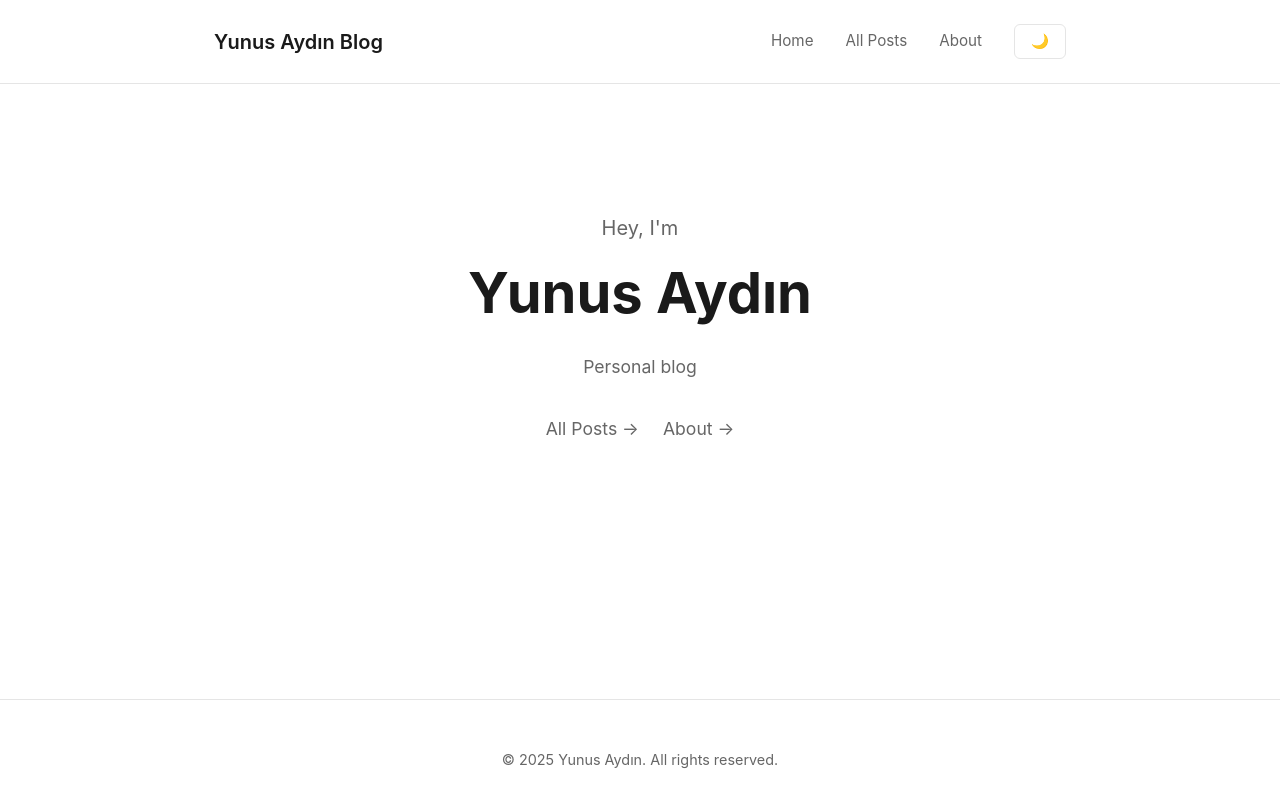
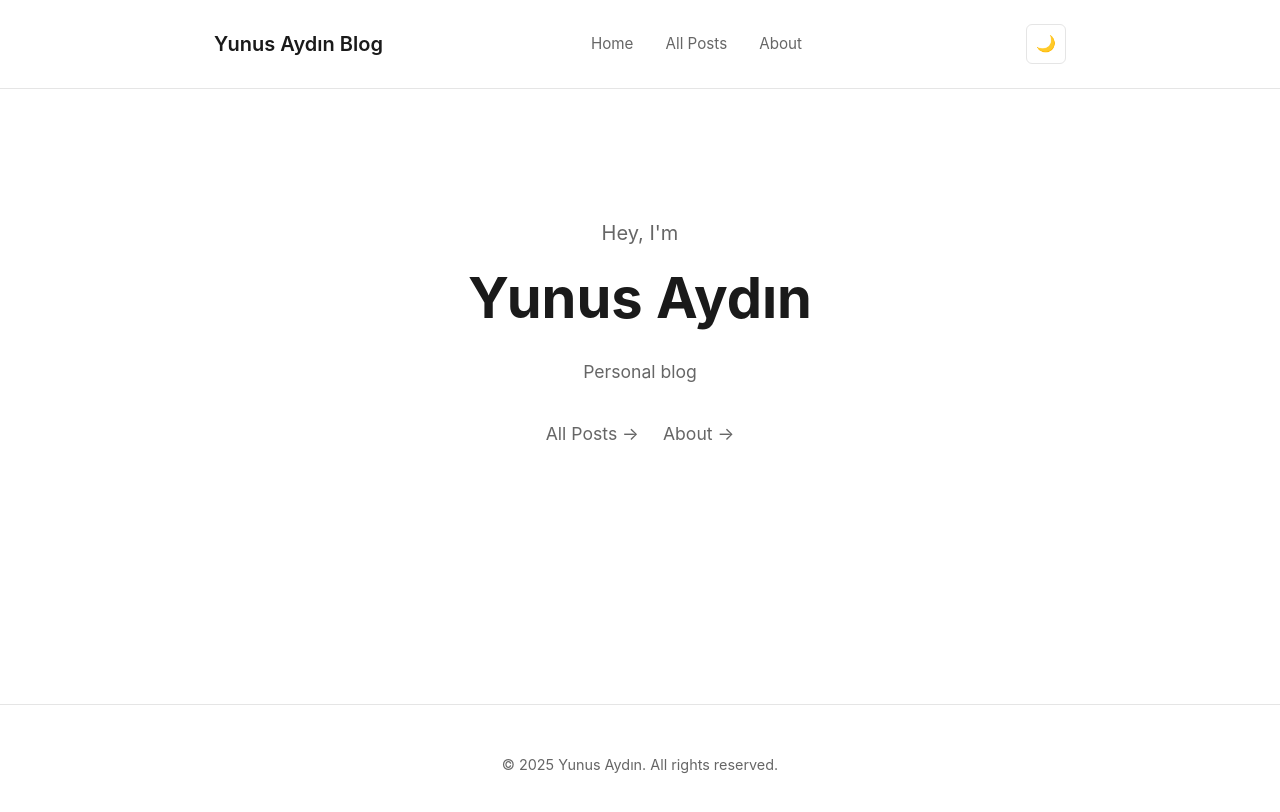
Before and after one commit to aydinnyunus/aydinnyunus.github.io, a Jekyll site: the page built from index.html, in a window 1280 px wide. Shown: the top 812 px of the page. Built offline with Jekyll 4.4.1, drawn with Linux system fonts in a browser that asks for light colours.

Commit message:
Fix dark theme toggle: move to top right, improve JavaScript, ensure it works on all pages

```diff
--- a/_layouts/default.html
+++ b/_layouts/default.html
@@ -14,10 +14,10 @@
         <a href="{{ '/' | relative_url }}">Home</a>
         <a href="{{ '/blog/' | relative_url }}">All Posts</a>
         <a href="{{ '/about/' | relative_url }}">About</a>
+      </nav>
       <button class="theme-toggle" id="theme-toggle" aria-label="Toggle theme">
         <span id="theme-icon">🌙</span>
       </button>
-      </nav>
     </div>
   </header>
 
@@ -34,7 +34,15 @@
   </footer>
 
   <script>
-    // Theme Toggle
+    // Theme Toggle - Run immediately to prevent flash
+    (function() {
+      const html = document.documentElement;
+      const savedTheme = localStorage.getItem('theme') || 'light';
+      html.setAttribute('data-theme', savedTheme);
+    })();
+
+    // Theme Toggle Handler
+    document.addEventListener('DOMContentLoaded', function() {
       const themeToggle = document.getElementById('theme-toggle');
       const themeIcon = document.getElementById('theme-icon');
       const html = document.documentElement;
@@ -44,17 +52,22 @@
       html.setAttribute('data-theme', currentTheme);
       updateThemeIcon(currentTheme);
 
-    themeToggle.addEventListener('click', () => {
+      if (themeToggle) {
+        themeToggle.addEventListener('click', function() {
           const currentTheme = html.getAttribute('data-theme');
           const newTheme = currentTheme === 'dark' ? 'light' : 'dark';
           html.setAttribute('data-theme', newTheme);
           localStorage.setItem('theme', newTheme);
           updateThemeIcon(newTheme);
         });
+      }
 
       function updateThemeIcon(theme) {
+        if (themeIcon) {
           themeIcon.textContent = theme === 'dark' ? '☀️' : '🌙';
         }
+      }
+    });
   </script>
 </body>
 </html>
--- a/assets/css/main.css
+++ b/assets/css/main.css
@@ -62,6 +62,7 @@
   display: flex;
   justify-content: space-between;
   align-items: center;
+  position: relative;
 }
 
 .site-title {
@@ -107,22 +108,36 @@
 
 /* Theme Toggle */
 .theme-toggle {
-  background: none;
+  background: var(--card-bg);
   border: 1px solid var(--border-color);
   color: var(--text-color);
-  padding: 0.5rem 1rem;
+  padding: 0.5rem 0.75rem;
   border-radius: 6px;
   cursor: pointer;
-  font-size: 0.9rem;
+  font-size: 1rem;
   transition: all 0.3s ease;
   display: flex;
   align-items: center;
-  gap: 0.5rem;
+  justify-content: center;
+  width: 40px;
+  height: 40px;
+  margin-left: 1rem;
+  flex-shrink: 0;
 }
 
 .theme-toggle:hover {
-  background-color: var(--card-bg);
+  background-color: var(--border-color);
   border-color: var(--text-secondary);
+  transform: scale(1.05);
+}
+
+.theme-toggle:active {
+  transform: scale(0.95);
+}
+
+#theme-icon {
+  display: block;
+  line-height: 1;
 }
 
 /* Ana Sayfa */
@@ -379,12 +394,19 @@
   }
 
   .site-header .wrapper {
-    flex-wrap: wrap;
+    flex-wrap: nowrap;
   }
 
   .site-nav {
     gap: 1.25rem;
     font-size: 0.9rem;
+  }
+
+  .theme-toggle {
+    margin-left: 0.5rem;
+    width: 36px;
+    height: 36px;
+    padding: 0.4rem;
   }
 
   .hero-name {
@@ -428,10 +450,19 @@
     font-size: 2rem;
   }
 
+  .site-header .wrapper {
+    flex-wrap: wrap;
+  }
+
   .site-nav {
-    flex-direction: column;
     gap: 0.75rem;
-    width: 100%;
-    margin-top: 1rem;
+    font-size: 0.85rem;
+  }
+
+  .theme-toggle {
+    position: absolute;
+    top: 1.5rem;
+    right: 20px;
+    margin-left: 0;
   }
 }
```
Lines whose indentation alone changed are shown as unchanged.
